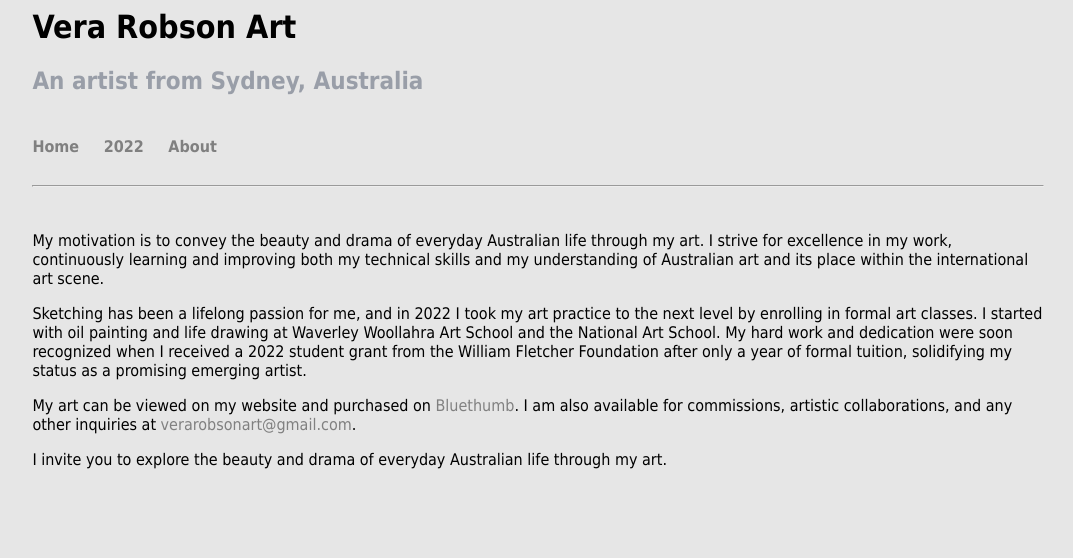
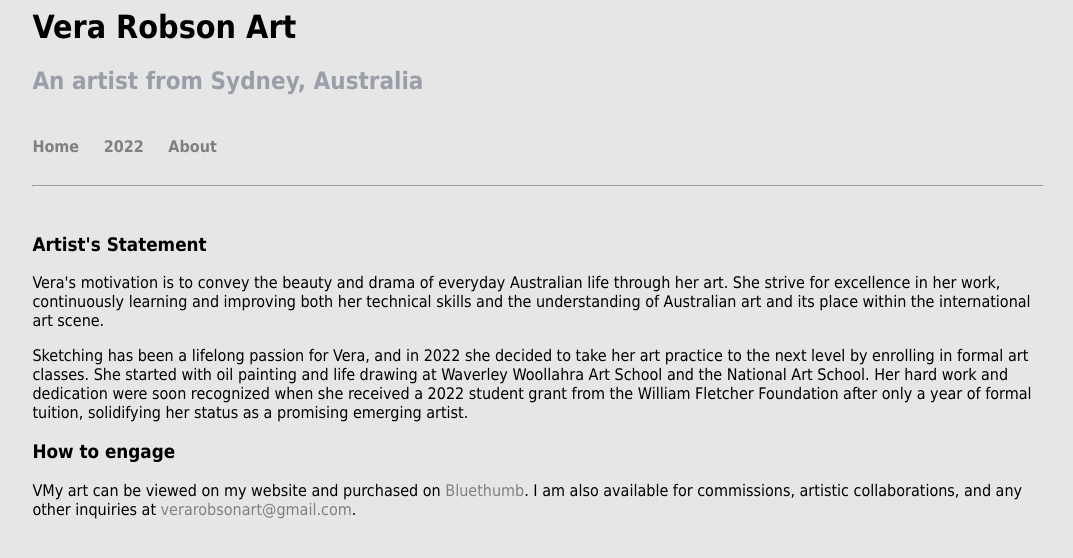
Before and after one commit to verarobsonart/verarobsonart.github.io, a Jekyll site: the page built from about.md, in a window 1280 px wide. Shown: the top 558 px of the page, without its empty margins (102-1175 px from the left). Built offline with Jekyll 4.4.1, drawn with Linux system fonts in a browser that asks for light colours.

Commit message:
Update about.md

```diff
--- a/about.md
+++ b/about.md
@@ -2,10 +2,12 @@
 layout: default
 ---
 
-<p>My motivation is to convey the beauty and drama of everyday Australian life through my art. I strive for excellence in my work, continuously learning and improving both my technical skills and my understanding of Australian art and its place within the international art scene.</p>
+<h3> Artist's Statement </h3>
 
-<p>Sketching has been a lifelong passion for me, and in 2022 I took my art practice to the next level by enrolling in formal art classes. I started with oil painting and life drawing at Waverley Woollahra Art School and the National Art School. My hard work and dedication were soon recognized when I received a 2022 student grant from the William Fletcher Foundation after only a year of formal tuition, solidifying my status as a promising emerging artist.</p>
+<p>Vera's motivation is to convey the beauty and drama of everyday Australian life through her art. She strive for excellence in her work, continuously learning and improving both her technical skills and the understanding of Australian art and its place within the international art scene.</p>
 
-<p>My art can be viewed on my website and purchased on <a href="https://bluethumb.com.au/vera-robson">Bluethumb</a>. I am also available for commissions, artistic collaborations, and any other inquiries at <a href = "mailto:verarobsonart@gmail.com">verarobsonart@gmail.com</a>.</p>
+<p>Sketching has been a lifelong passion for Vera, and in 2022 she decided to take her art practice to the next level by enrolling in formal art classes. She started with oil painting and life drawing at Waverley Woollahra Art School and the National Art School. Her hard work and dedication were soon recognized when she received a 2022 student grant from the William Fletcher Foundation after only a year of formal tuition, solidifying her status as a promising emerging artist.</p>
 
-<p>I invite you to explore the beauty and drama of everyday Australian life through my art.</p>
+<h3>How to engage</h3>
+
+<p>VMy art can be viewed on my website and purchased on <a href="https://bluethumb.com.au/vera-robson">Bluethumb</a>. I am also available for commissions, artistic collaborations, and any other inquiries at <a href = "mailto:verarobsonart@gmail.com">verarobsonart@gmail.com</a>.</p>
```
